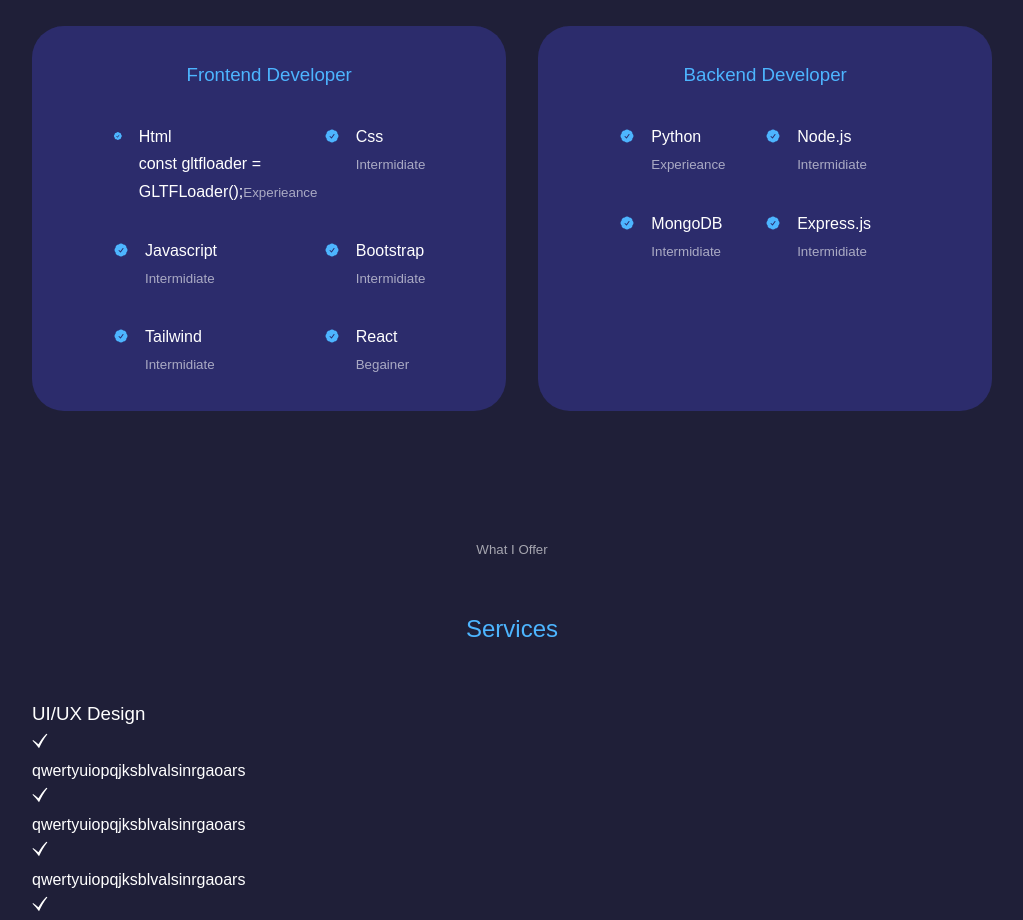
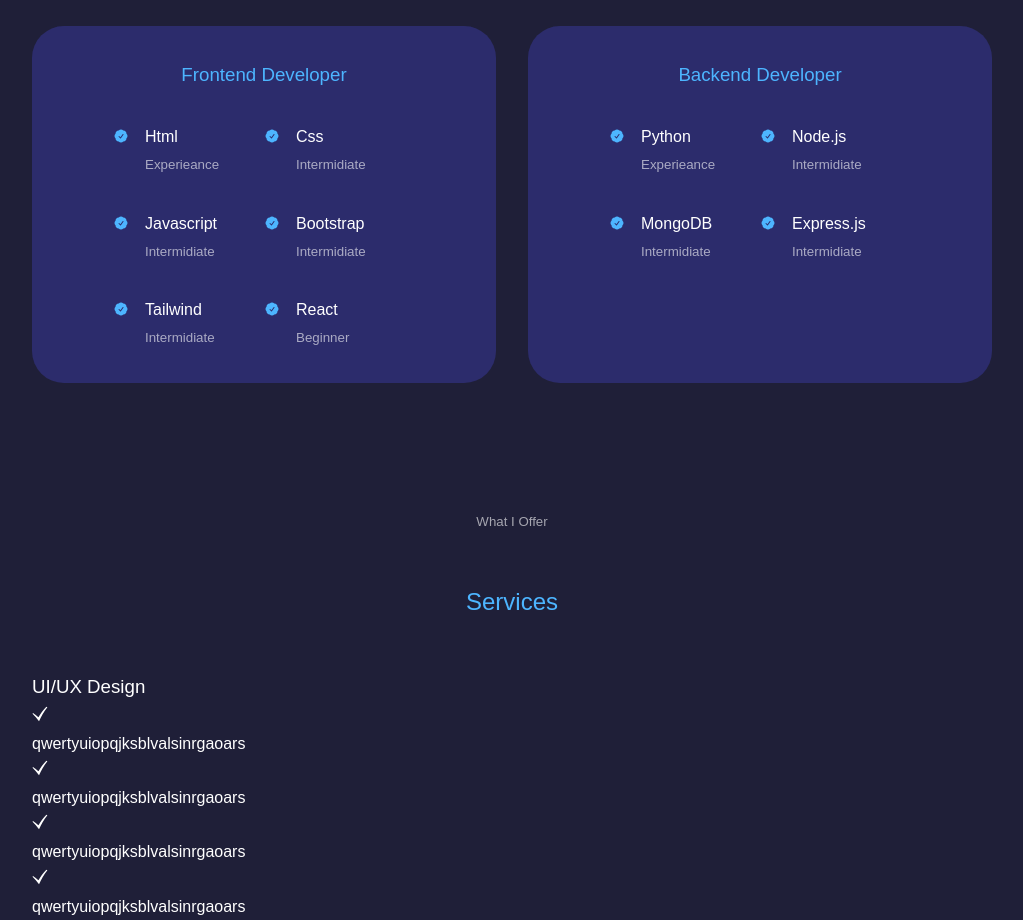
Before and after one commit to jassiyo/React.js-portfolio, a React (Create React App) app: page / in a window 1280 px wide. Shown: the part 1869-2789 px from the top of the page, without its empty margins (128-1151 px from the left). Built offline with nearby package versions, Linux system fonts and the light colour scheme.

Commit message:
Jaskriat: corrected the typos

```diff
--- a/package.json
+++ b/package.json
@@ -1,4 +1,5 @@
 {
+  "homepage": "https://jassiyo.github.io/React.js-portfolio/",
   "name": "react-portfolio",
   "version": "0.1.0",
   "private": true,
@@ -17,6 +18,8 @@
   },
   "scripts": {
     "start": "react-scripts start",
+    "predeploy": "npm run build",
+    "deploy": "gh-pages -d build",
     "build": "react-scripts build",
     "test": "react-scripts test",
     "eject": "react-scripts eject"
@@ -38,5 +41,8 @@
       "last 1 firefox version",
       "last 1 safari version"
     ]
+  },
+  "devDependencies": {
+    "gh-pages": "^5.0.0"
   }
 }
--- a/src/App.css
+++ b/src/App.css
@@ -20,7 +20,7 @@
     --transition: all 400ms ease;
 
     /* width variable */
-    --container-width-lg: 75%;
+    --container-width-lg:75%;
     --container-width-md:68%;
     --container-width-sm:90%;
   }
--- a/src/components/Expirence/Expirence.js
+++ b/src/components/Expirence/Expirence.js
@@ -17,10 +17,7 @@
               <HiCheckBadge className="expirenceDetailIcons"/>
               <div>
                 <h4>Html</h4>
-                const gltfloader = GLTFLoader();
-                {/* gltfloader.load('',(gltfScene) =>{
-                  test.scene.add(gltfloader.scene)
-                }) */}
+
                 <small className='text-light'>Experieance</small>
                 < deer />
               </div>
@@ -57,7 +54,7 @@
               <HiCheckBadge className="expirenceDetailIcons"/>
               <div>
               <h4>React</h4>
-              <small className='text-light'>Begainer</small>
+              <small className='text-light'>Beginner</small>
               </div>
             </article>
           </div>
```
Also changed, not shown: 1 other file (tests, documents, lock files or other folders).
